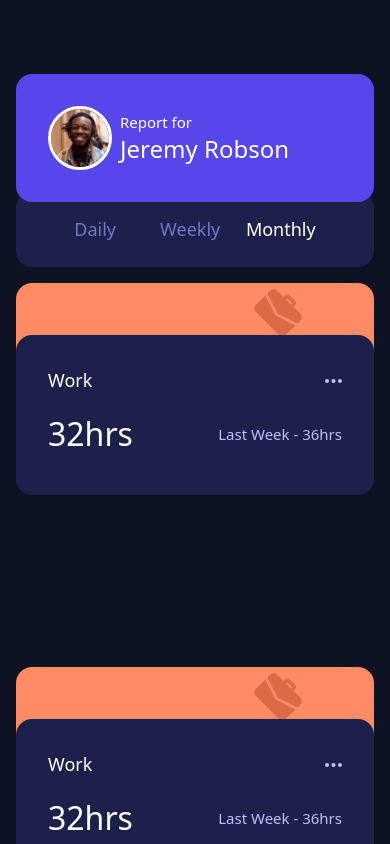
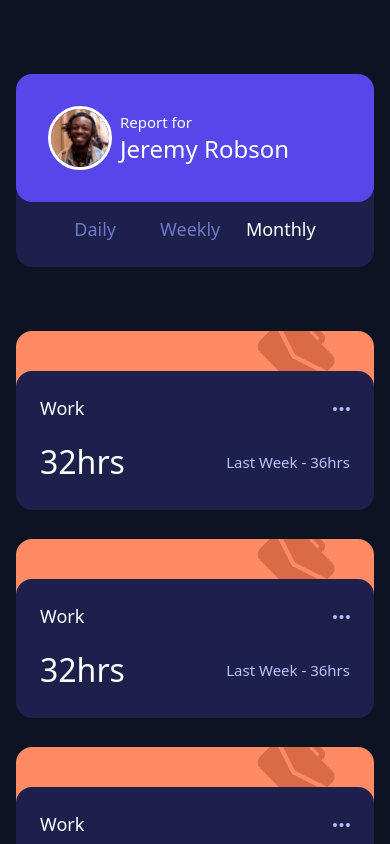
Before and after one commit to NarelaCamara/time-tracking-dashboard, a React (Vite) app: page / in a window 390 px wide. Shown: the top 844 px of the page. Built offline with nearby package versions, Linux system fonts and the light colour scheme.

Commit message:
feat: maquetado mobile

```diff
--- a/src/App.tsx
+++ b/src/App.tsx
@@ -39,9 +39,8 @@ function App() {
               <h2 className="text-2xl text-white">Jeremy Robson</h2>
             </div>
           </div>
-          <div className="">
-            <Menu />
-          </div>
+
+          <Menu />
         </div>
         <div>
           {cards.map((e) => (
--- a/src/components/card/Card.tsx
+++ b/src/components/card/Card.tsx
@@ -1,21 +1,24 @@
+import React from "react";
 import ellipsis from "../../assets/icon-ellipsis.svg";
 import work from "../../assets/icon-work.svg";
 
-export const Card = () => {
+export const Card: React.FC = () => {
   return (
-    <div className="flex flex-col lg:ml-8">
-      <div className="p-8 min-w-[327px] min-h-[160px] flex items-center gap-4 bg-[#FF8B64] rounded-2xl mb-8">
+    <div className="relative flex flex-col lg:ml-8 min-w-[327px] min-h-[160px] my-12">
+      {/* Fondo con el ícono */}
+      <div className="p-6 flex items-center gap-4 bg-[#FF8B64] rounded-2xl mb-8 overflow-hidden">
         <img
           src={work}
-          className="h-12 relative top-[-50px] left-[70%] "
+          className="h-[78px] relative top-[-40px] left-[70%]"
           alt="work icon"
         />
       </div>
 
-      <div className="p-8 min-w-[327px] min-h-[160px] flex flex-col gap-4 bg-[#1C204B] rounded-2xl mb-8 relative top-[-140px] ">
-        <div className=" flex justify-between items-center">
+      {/* Card superpuesta */}
+      <div className="absolute top-10 left-0 right-0 p-6 flex flex-col gap-4 bg-[#1C204B] rounded-2xl">
+        <div className="flex justify-between items-center">
           <h3 className="text-[18px] text-white">Work</h3>
-          <img src={ellipsis} className="h-1" alt="ellipsise" />
+          <img src={ellipsis} className="h-1" alt="ellipsis" />
         </div>
 
         <div className="flex flex-row lg:flex-col justify-between lg:justify-start items-center lg:items-start">
--- a/src/components/menu/Menu.tsx
+++ b/src/components/menu/Menu.tsx
@@ -11,7 +11,7 @@ type RutineType = (typeof Rutine)[keyof typeof Rutine];
 export const Menu = () => {
   const [rutine, setRutine] = useState<RutineType>(Rutine.Monthly);
   return (
-    <div className="min-w-[327px]  flex items-center justify-center  gap-6 bg-[#1C204B] rounded-2xl ">
+    <div className="min-w-[327px]  flex items-center justify-center  gap-6 bg-[#1C204B] rounded-b-2xl ">
       <div className="grid grid-cols-3 gap-4 p-6 relative">
         <h3
           onClick={() => setRutine(Rutine.Daily)}
```
